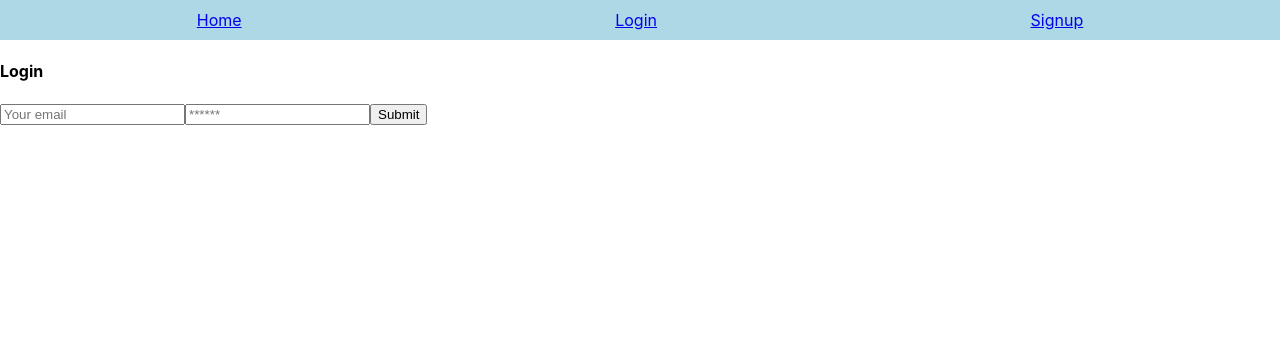
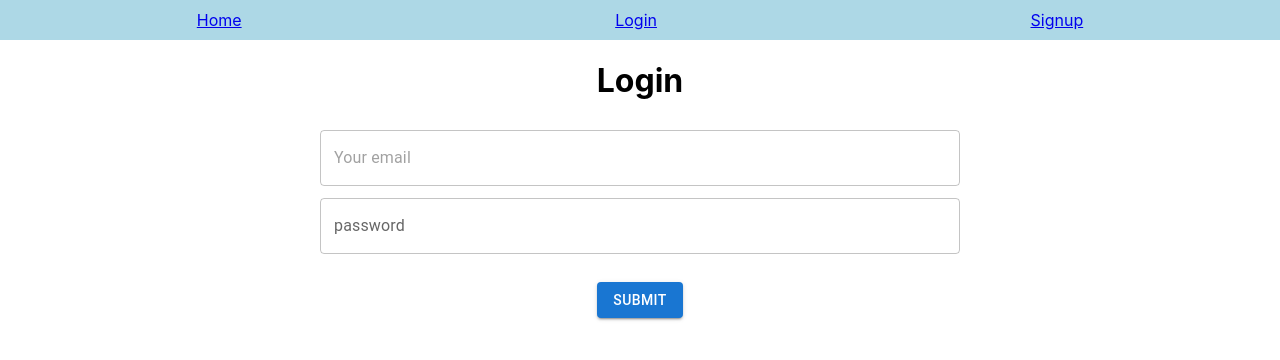
Before and after one commit to cleave13/bracket-bois-v3, a React (Create React App) app in the folder client/: page /Login in a window 1280 px wide. Shown: the top 360 px of the page. Built offline with nearby package versions, Linux system fonts and the light colour scheme.

Commit message:
login styling done

```diff
--- a/client/src/pages/Login.js
+++ b/client/src/pages/Login.js
@@ -4,6 +4,9 @@ import { useMutation } from '@apollo/client';
 import { LOGIN_USER } from '../utils/mutations';
 import Navigation from '../components/Nav';
 import Auth from '../utils/auth';
+
+import TextField from "@mui/material/TextField";
+import Button from "@mui/material/Button";
 
 // import Auth from '../utils/auth';
 
@@ -45,18 +48,19 @@ const Login = (props) => {
   return (
     <div>
       <Navigation />
-      <div className="col-12 col-lg-10">
-        <div className="card">
-          <h4 className="card-header bg-dark text-light p-2">Login</h4>
-          <div className="card-body">
             {data ? (
               <p>
                 Success! You may now head{' '}
                 <Link to="/">back to the homepage.</Link>
               </p>
             ) : (
+              <div className="login">
+              <h1>Login</h1>
+
               <form onSubmit={handleFormSubmit}>
-                <input
+                <TextField
+                  margin="dense"
+                  fullWidth
                   className="form-input"
                   placeholder="Your email"
                   name="email"
@@ -64,7 +68,10 @@ const Login = (props) => {
                   value={formState.email}
                   onChange={handleChange}
                 />
-                <input
+                <TextField
+                  margin="dense"
+                  fullWidth
+                  label="password"
                   className="form-input"
                   placeholder="******"
                   name="password"
@@ -72,14 +79,9 @@ const Login = (props) => {
                   value={formState.password}
                   onChange={handleChange}
                 />
-                <button
-                  className="btn btn-block btn-primary"
-                  style={{ cursor: 'pointer' }}
-                  type="submit"
-                >
-                  Submit
-                </button>
+                <Button sx={{mt:3}} component="button" className="submit-btn" variant="contained" type="submit" onClick={() => { console.log('button clicked')}}>Submit</Button>
               </form>
+              </div>
             )}
 
             {error && (
@@ -88,9 +90,6 @@ const Login = (props) => {
               </div>
             )}
           </div>
-        </div>
-      </div>
-    </div>
   );
 };
 
```
